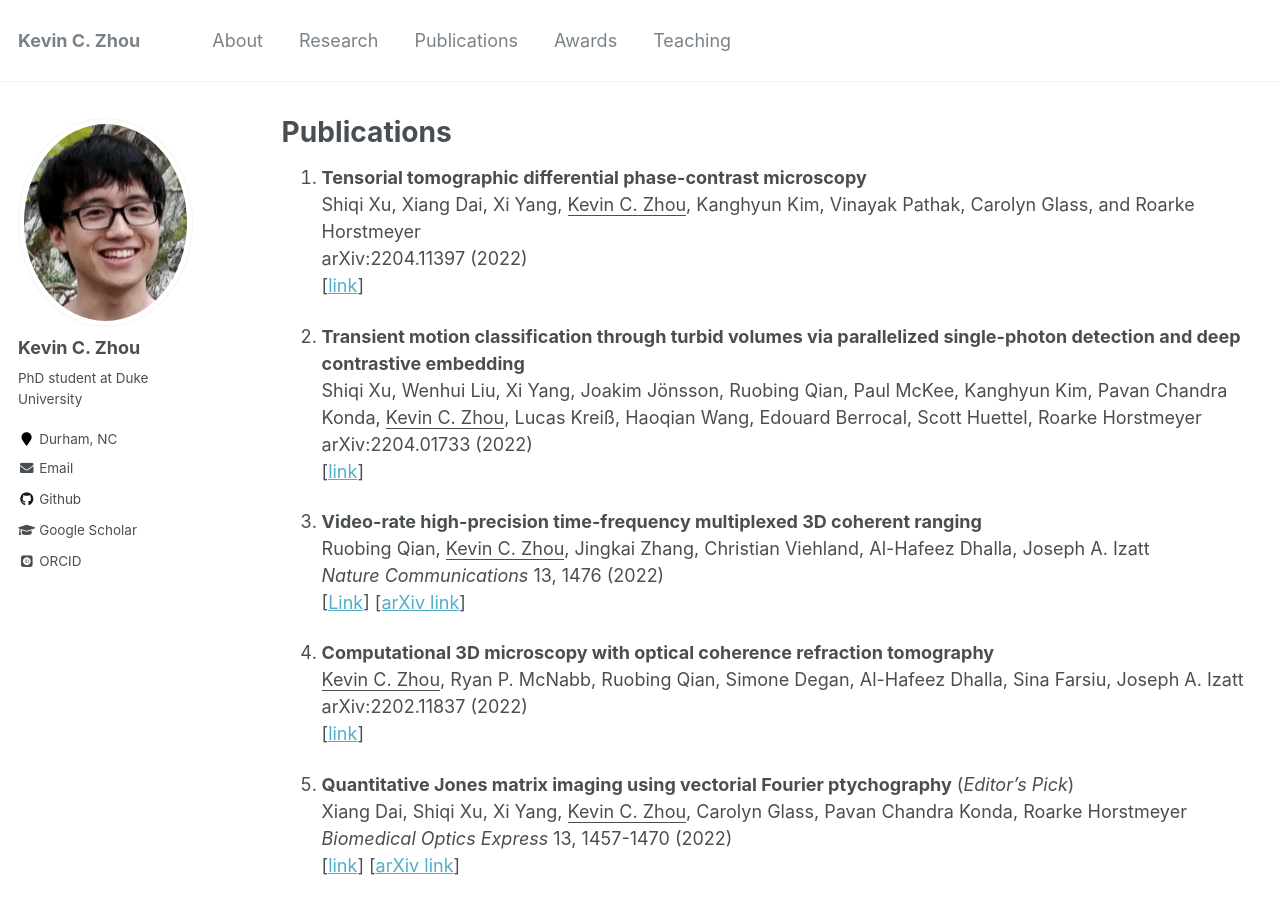
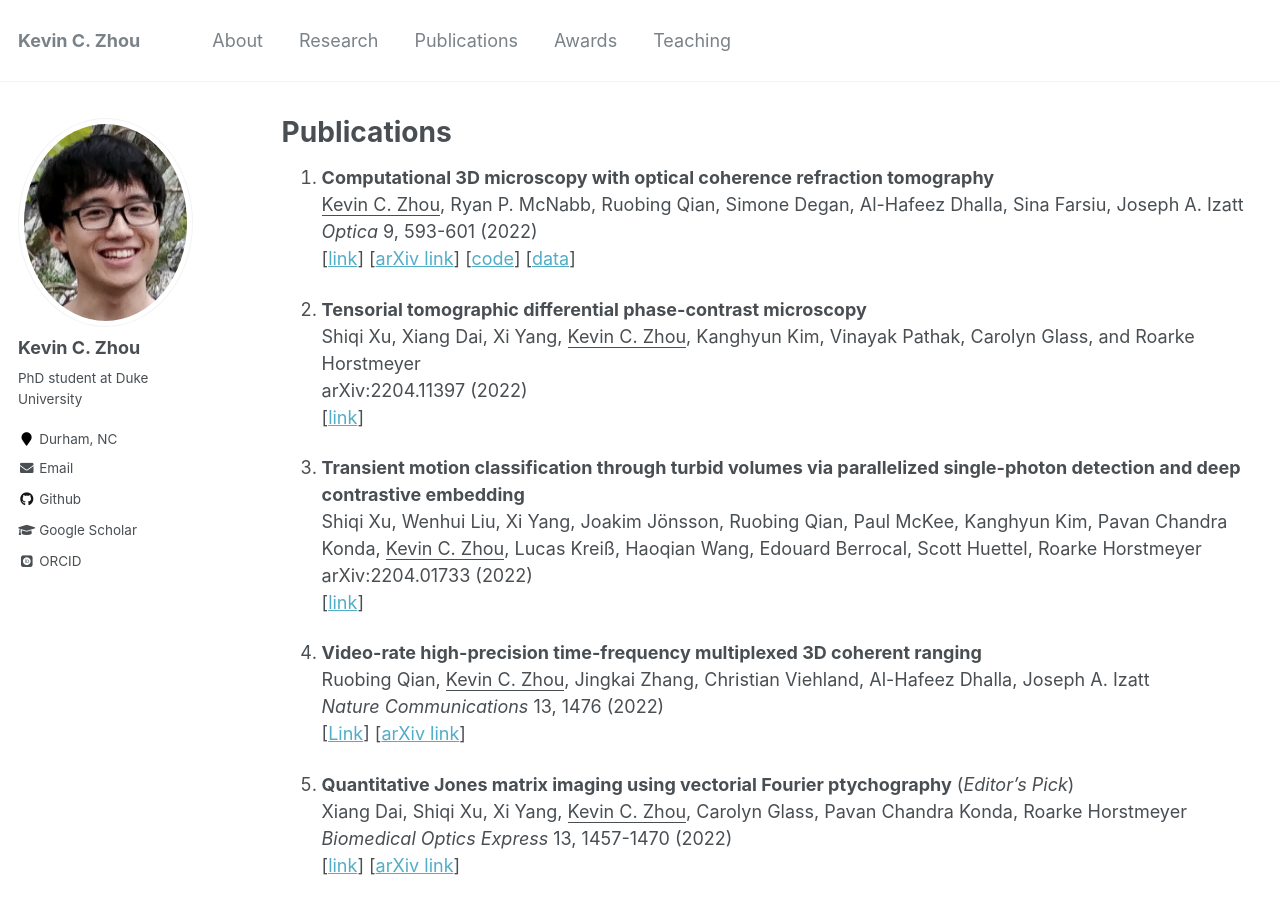
Before and after one commit to kevinczhou/kevinczhou.github.io, a Jekyll site: the page built from _pages/publications.md, in a window 1280 px wide and 900 px high. Built offline with Jekyll 4.4.1, drawn with Linux system fonts in a browser that asks for light colours; some web fonts are replaced; part of the change alters nothing that is shown.

Commit message:
Update publications.md

```diff
--- a/_pages/publications.md
+++ b/_pages/publications.md
@@ -4,6 +4,11 @@ title: "Publications"
 permalink: /publications/
 author_profile: true
 ---
+1. **Computational 3D microscopy with optical coherence refraction tomography**
+<ins>Kevin C. Zhou</ins>, Ryan P. McNabb, Ruobing Qian, Simone Degan, Al-Hafeez Dhalla, Sina Farsiu, Joseph A. Izatt
+*Optica* 9, 593-601 (2022)
+[[link](https://doi.org/10.1364/OPTICA.454860)] [[arXiv link](https://arxiv.org/abs/2202.11837)] [[code](https://github.com/kevinczhou/3d-ocrt)] [[data](https://doi.org/10.7924/r46h4pk10)]
+
 1. **Tensorial tomographic differential phase-contrast microscopy**
 Shiqi Xu, Xiang Dai, Xi Yang, <ins>Kevin C. Zhou</ins>, Kanghyun Kim, Vinayak Pathak, Carolyn Glass, and Roarke Horstmeyer
 arXiv:2204.11397 (2022)
@@ -18,11 +23,6 @@ arXiv:2204.01733 (2022)
 Ruobing Qian, <ins>Kevin C. Zhou</ins>, Jingkai Zhang, Christian Viehland, Al-Hafeez Dhalla, Joseph A. Izatt
 *Nature Communications* 13, 1476 (2022)
 [[Link](https://www.nature.com/articles/s41467-022-29177-9)] [[arXiv link](https://arxiv.org/abs/2008.05805)]
-
-1. **Computational 3D microscopy with optical coherence refraction tomography**
-<ins>Kevin C. Zhou</ins>, Ryan P. McNabb, Ruobing Qian, Simone Degan, Al-Hafeez Dhalla, Sina Farsiu, Joseph A. Izatt
-arXiv:2202.11837 (2022)
-[[link](https://arxiv.org/abs/2202.11837)]
 
 1. **Quantitative Jones matrix imaging using vectorial Fourier ptychography** (*Editor's Pick*)
 Xiang Dai, Shiqi Xu, Xi Yang, <ins>Kevin C. Zhou</ins>, Carolyn Glass, Pavan Chandra Konda, Roarke Horstmeyer
```
